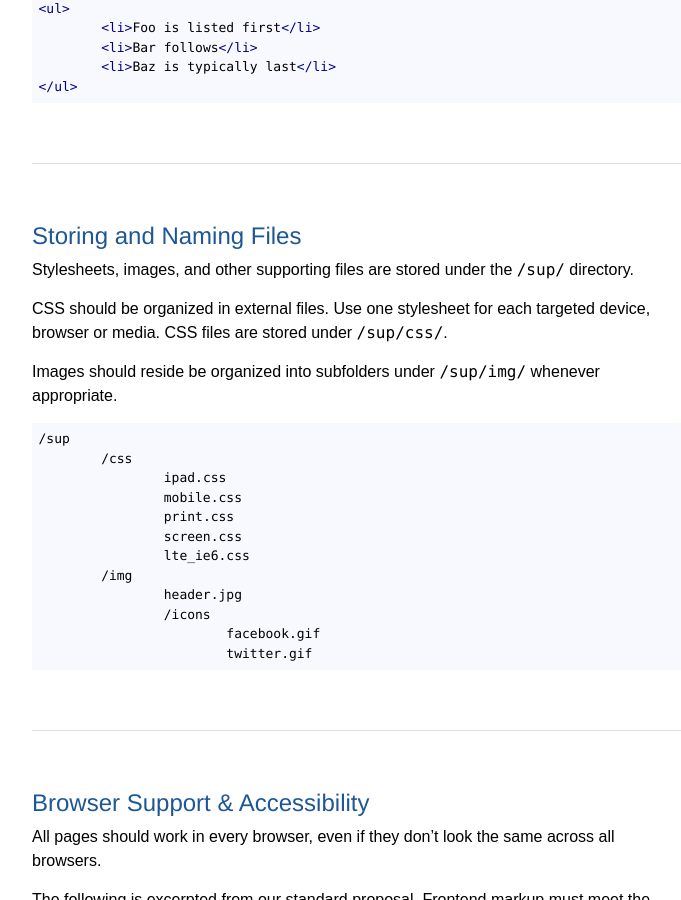
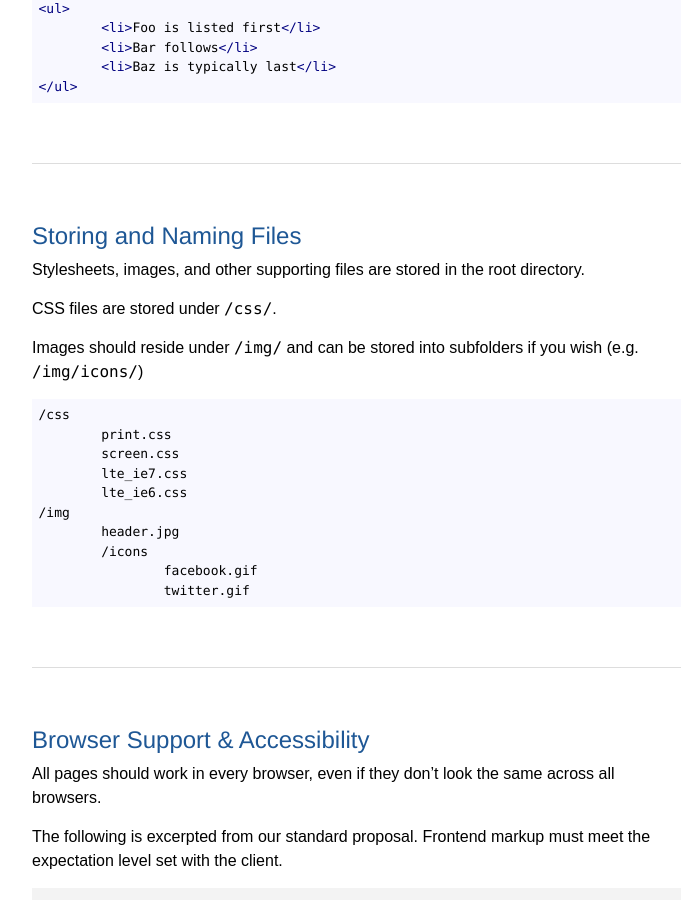
Before and after one commit to imarc/handbook, a Jekyll site: the page built from frontend.markdown, in a window 1280 px wide and 900 px high, scrolled down 2466 px. Shown: the whole window, without its empty margins (138-819 px from the left). Built offline with Jekyll 4.4.1, drawn with Linux system fonts in a browser that asks for light colours; nearby versions of some CDN libraries; some of the changed text lies outside the part shown.

Commit message:
removed /sup/ references

```diff
--- a/frontend.markdown
+++ b/frontend.markdown
@@ -108,27 +108,23 @@ With short lines of content, the tag and content can stay on the same line.
 
 ## Storing and Naming Files
 
-Stylesheets, images, and other supporting files are stored under the `/sup/`
+Stylesheets, images, and other supporting files are stored in the root
 directory.
 
-CSS should be organized in external files. Use one stylesheet for each targeted
-device, browser or media. CSS files are stored under `/sup/css/`.
+CSS files are stored under `/css/`.
 
-Images should reside be organized into subfolders under `/sup/img/` whenever
-appropriate.
+Images should reside under `/img/` and can be stored into subfolders if you wish (e.g. `/img/icons/`)
 
-	/sup
-		/css
-			ipad.css
-			mobile.css
-			print.css
-			screen.css
-			lte_ie6.css
-		/img
-			header.jpg
-			/icons
-				facebook.gif
-				twitter.gif
+	/css
+		print.css
+		screen.css
+		lte_ie7.css
+		lte_ie6.css
+	/img
+		header.jpg
+		/icons
+			facebook.gif
+			twitter.gif
 
 ## Browser Support & Accessibility
 
@@ -237,7 +233,7 @@ properly scoped conditional stylesheet. This example comment targets Internet Ex
 less than or equal to version 6:
 
 	<!--[if lte IE 6]>
-		<link rel="stylesheet" href="/sup/css/lte_ie6.css" />
+		<link rel="stylesheet" href="/css/lte_ie6.css" />
 	<![endif]-->
 
 ## Presentational Elements
@@ -514,7 +510,7 @@ This is an example of default form markup.
 				<input type="button" value="button" />
 			</div>
 			<div class="image">
-				<input type="image" src="/sup/img/forms/image.jpg" value="image" />
+				<input type="image" src="/img/forms/image.jpg" value="image" />
 			</div>
 			<div class="submit">
 				<input type="submit" />
@@ -906,10 +902,10 @@ Bulletproof `@font-face` syntax (via [http://www.fontspring.com/blog/the-new-bul
 
 	@font-face {
 		font-family: 'ExpresswayRegular';
-		src: url('../../sup/fonts/expressway_rg-webfont.eot?') format('eot'),
-			 url('../../sup/fonts/expressway_rg-webfont.woff') format('woff'),
-			 url('../../sup/fonts/expressway_rg-webfont.ttf')  format('truetype'),
-			 url('../../sup/fonts/expressway_rg-webfont.svg#webfont') format('svg');
+		src: url('../../fonts/expressway_rg-webfont.eot?') format('eot'),
+			 url('../../fonts/expressway_rg-webfont.woff') format('woff'),
+			 url('../../fonts/expressway_rg-webfont.ttf')  format('truetype'),
+			 url('../../fonts/expressway_rg-webfont.svg#webfont') format('svg');
 	}
 
 Font Squirrel has a handy [@font-face Generator](http://www.fontsquirrel.com/fontface/generator)
@@ -986,7 +982,7 @@ the HTML, as SWFObject replaces whatever element it uses. Then SWFObject embeds
 			wmode: 'transparent'
 		};
 		swfobject.embedSWF(
-			'/sup/flash/example.swf', // location of Flash
+			'/flash/example.swf', // location of Flash
 			'flash_holder',           // container id
 			'640',                    // width
 			'480',                    // height
@@ -1072,7 +1068,7 @@ Facebook pulls the first `img` it can find in the site. If this is
 unsatisfactory, you can control the thumbnail image to be shared by using the
 following line in the web site's `head`:
 
-	<link rel="image_src" href="/sup/img/site/logo_acme.png" />
+	<link rel="image_src" href="/img/site/logo_acme.png" />
 
 #### Facebook Open Graph
 
```
